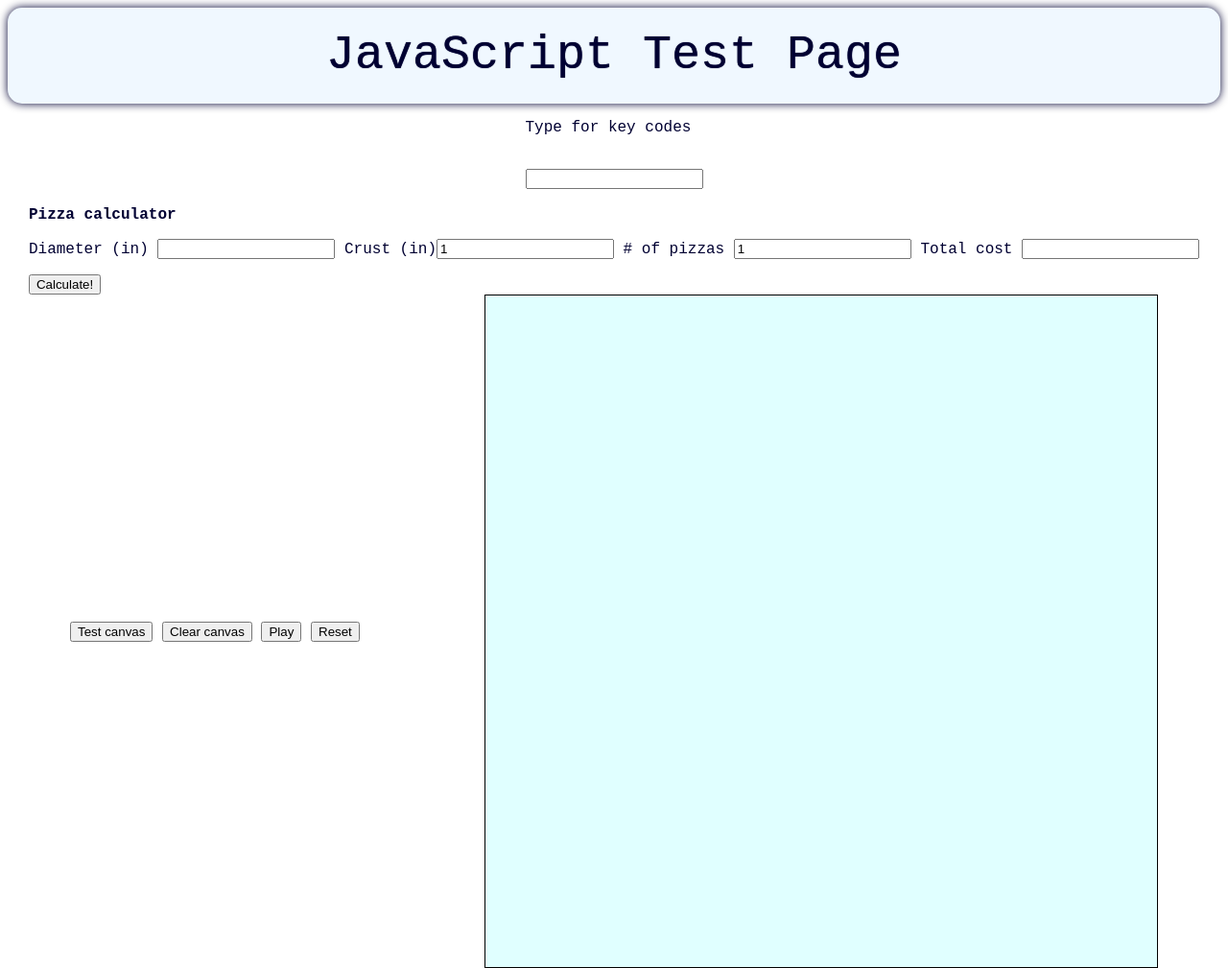
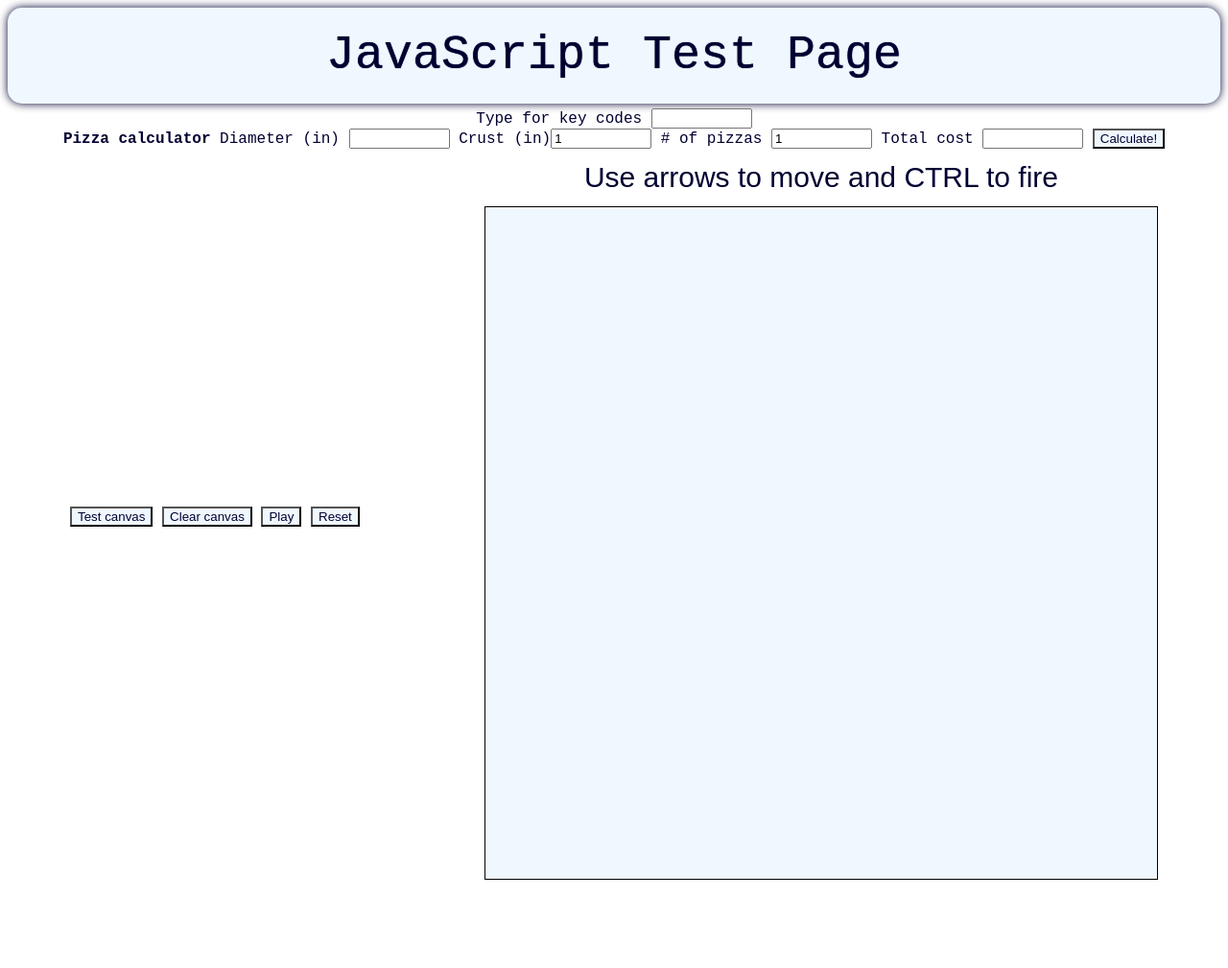
Before and after one commit to harjaz/harjaz.github.io, a plain HTML site: page index.html in a window 1280 px wide. Shown: the whole page at 96% size. After the commit the page ends 930 px from the top, so only its background shows below. Drawn offline with Linux system fonts and the light colour scheme.

Commit message:
formatting changes

```diff
--- a/index.html
+++ b/index.html
@@ -7,31 +7,35 @@
         body  {
         color:rgb(0, 0, 50); font-family: monospace, fantasy, cursive, sans-serif, serif;
         display: flex;  flex-flow: row wrap; align-items: center; align-content: center; justify-content: space-around;}
-        #banner {width:100vw; background-color:aliceblue; border-radius: 15px;
+        #banner {width:100vw; background-color:aliceblue; border-radius: 15px; margin-bottom: 5px;
         font-size: 50px; line-height: 0px; text-align: center;
         box-shadow: 0px 0px 10px rgb(0, 0, 50); text-shadow: 0px 0px 1px rgb(0, 0, 50);}
         #console {margin-top: 15px; min-height: 150px; width:100vw; background-color:rgb(255, 255, 150) }
-        canvas {border: 1px solid black; background: lightcyan}
+        canvas {border: 1px solid black; background: aliceblue}
+        #instruc {font-family: fantasy; text-align: center; font-size: 30px; line-height: 0px}
+        button {background-color: aliceblue; color: rgb(0, 0, 50)}
+        button:hover {background-color: yellow}
     </style>
 </head>
 <body>
     <div id="banner"><p>JavaScript Test Page</p></div>
-    <div><p>Type for key codes</p><br><input id="field1" /><br><br></div>
-    <div> <b>Pizza calculator</b>
-        <p id="pizzacalc">
-            Diameter (in) <input id="diam1" />
-            Crust (in)<input id="crust1" value=1 />
-            # of pizzas <input id="num1" value=1 />
-            Total cost <input id="cost1" />
-            </p>
-        <button id="pizzabutton">Calculate!</button>
+    <div> Type for key codes
+            <input id="field1" size='10' /></div>
+    <div id="pizzacalc">
+        <b>Pizza calculator</b>
+        Diameter (in) <input id="diam1" size='10'/>
+        Crust (in)<input id="crust1" value=1 size='10'/>
+        # of pizzas <input id="num1" value=1 size='10'/>
+        Total cost <input id="cost1" size='10'/>
+        <button class="button" id="pizzabutton">Calculate!</button>
         </div>
-    <div><button id="canvasbutton">Test canvas</button>
-        <button id="clearbutton">Clear canvas</button>
-        <button id="playbutton">Play</button>
-        <button id="resetbutton">Reset</button>
+    <div><button class="button" id="canvasbutton">Test canvas</button>
+        <button class="button" id="clearbutton">Clear canvas</button>
+        <button class="button" id="playbutton">Play</button>
+        <button class="button" id="resetbutton">Reset</button>
         </div>
-    <canvas id="myCanvas" width="700" height="700"></canvas>
+    <div><p id="instruc">Use arrows to move and CTRL to fire</p>
+    <canvas id="myCanvas" width="700" height="700"></canvas></div>
 <script>
     window.onload=function(){
     var blankpizzacalc = document.querySelector('#pizzacalc').innerHTML;
@@ -83,19 +87,10 @@
         ctx.clearRect(0,0,w,h);
         z = 25;
         }
-//    function resetgame(){
-//       cancelAnimationFrame(requestAnimationFrame(play));
-//        var arrowup=false; var arrowdown=false; var arrowright=false; var arrowleft=false; var control=false; var direction="up"
-//        var player = {x:350,y:200,height:20,width:10,color:'red',xvel:0,yvel:0};
-//        var balls=makeballs()
-//        var thisbullet = {};
-//        var bullets = [];
-//        clearvas();
-//    }
     function makeballs(){
         ballarray=[];
-        for (var i=0; i<5; i++) {
-            newball={x:350, y:500, radius:20, color:'blue', xvel:3+Math.random()*2, yvel:3+Math.random()*2};
+        for (var i=0; i<15; i++) {
+            newball={x:350, y:500, radius:20, color:'blue', xvel:-5+Math.random()*10, yvel:-5+Math.random()*10};
             ballarray.push(newball)
         }
         return ballarray
@@ -220,3 +215,4 @@
 </script>
 </body>
 </html>
+<!--        document.querySelector("#hascanvas").insertAdjacentHTML("afterbegin",<p id="instruc">Use arrow keys to move and press control to shoot</p>) -->
```
